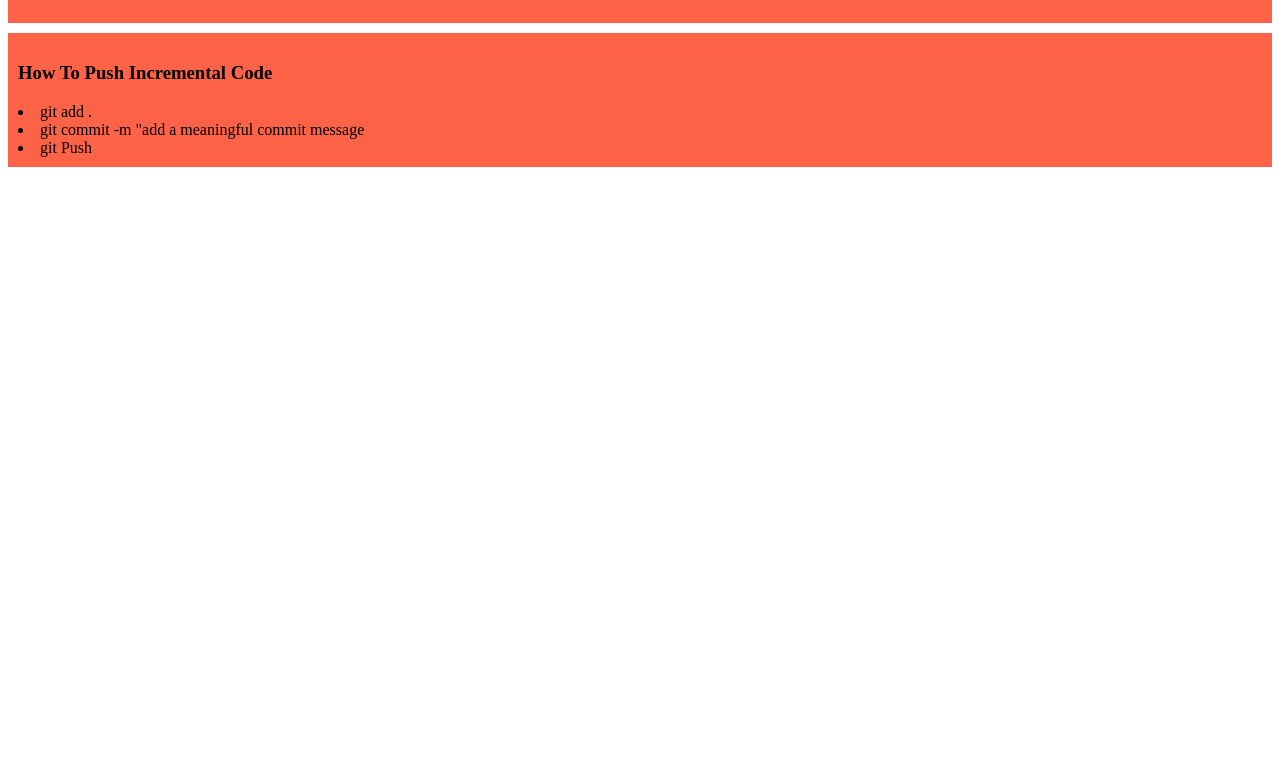
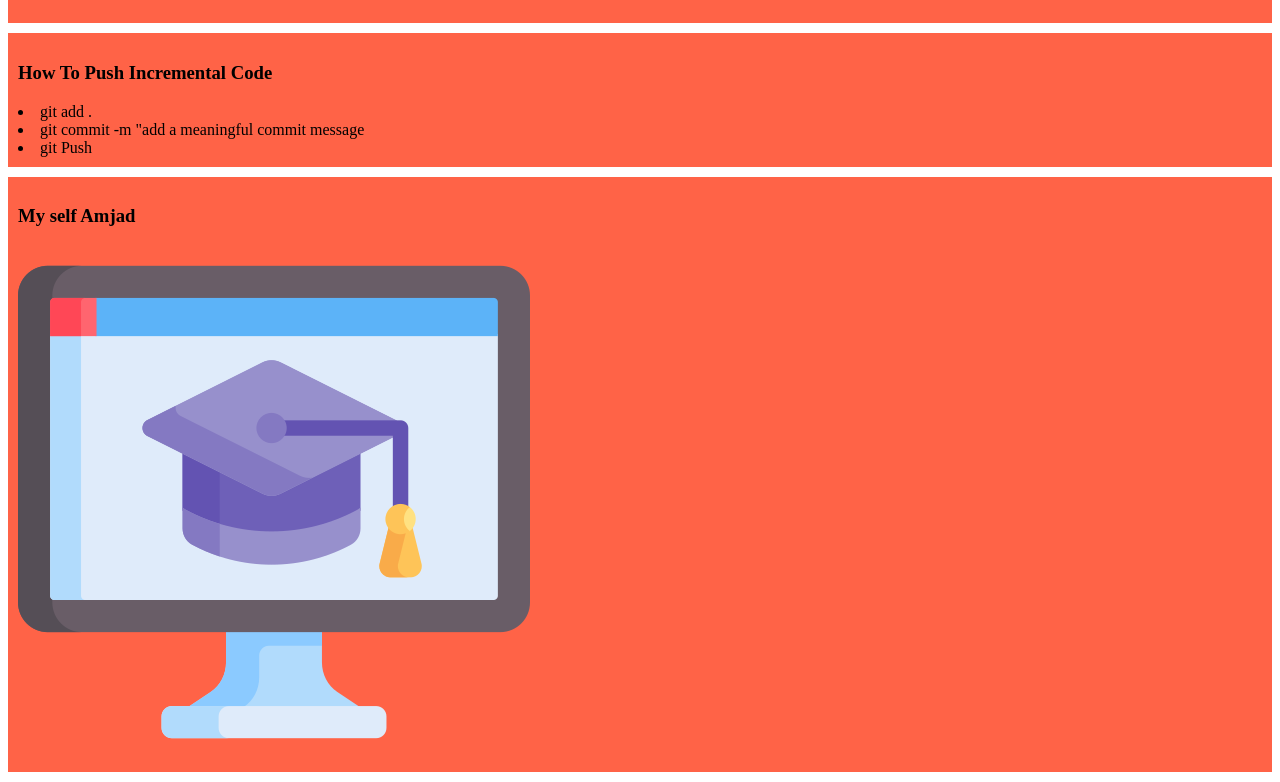
Before and after one commit to Amjadhossain01/my-simple-website, a plain HTML site: page index.html in a window 1280 px wide. Shown: the part 399-1181 px from the top of the page. Before the commit the page ends 800 px from the top, so only its background shows below. Drawn offline with Linux system fonts and the light colour scheme.

Commit message:
study is infinity

```diff
--- a/index.html
+++ b/index.html
@@ -25,5 +25,9 @@
         <li>git commit -m "add a meaningful commit message</li>
         <li>git Push</li>
     </div>
+    <div>
+        <h3>My self Amjad </h3>
+        <img src="2972272.png" alt="">
+    </div>
 </body>
 </html>
```
Also changed, not shown: 2972272.png (added), download.png (added).
